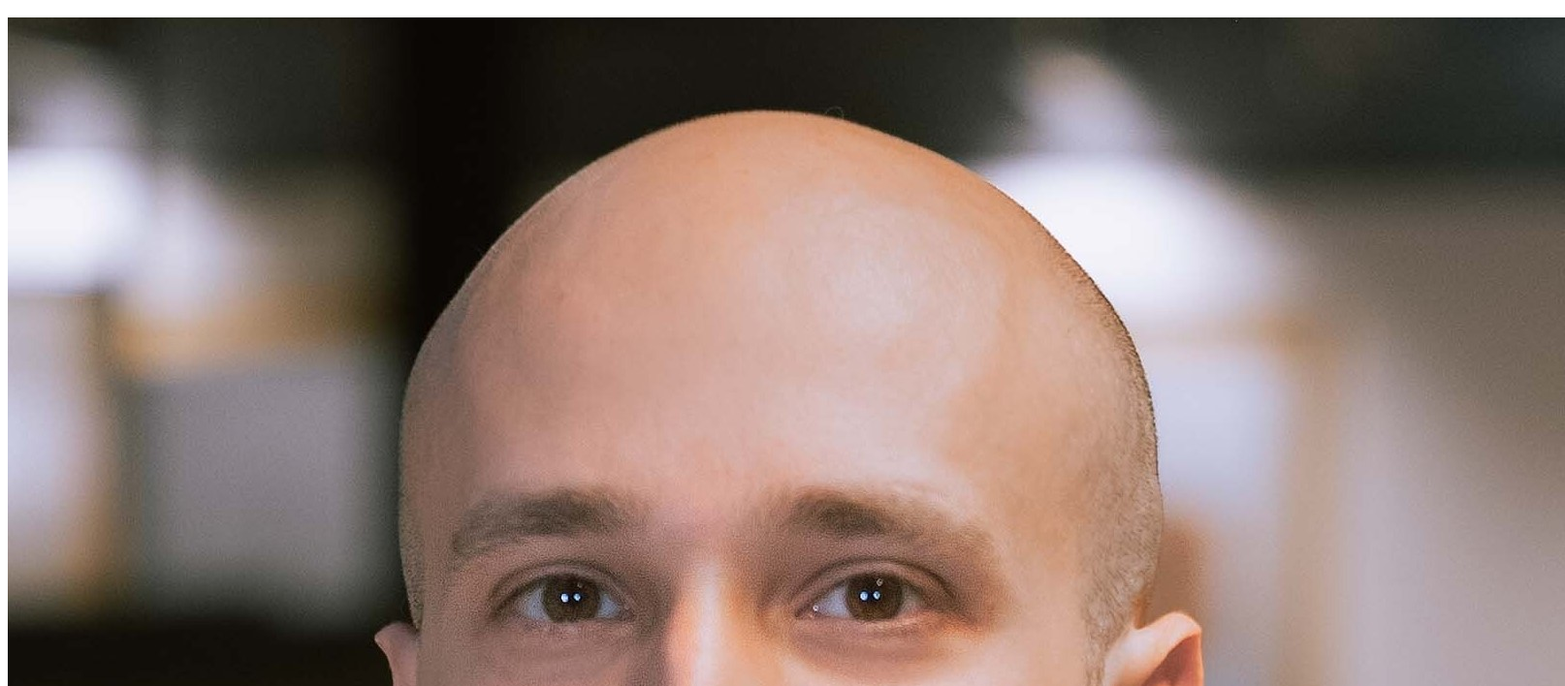
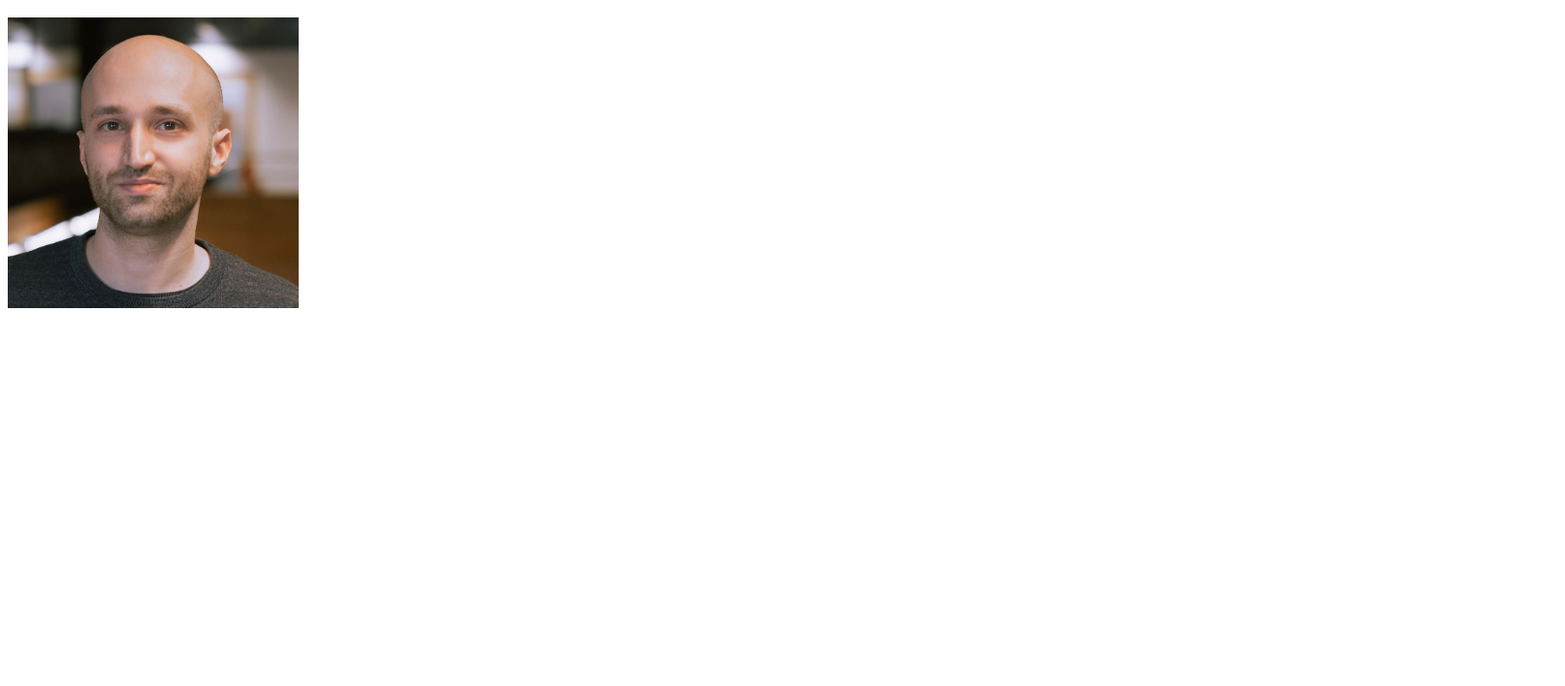
Before and after one commit to ionvirtaci/abraxis90.github.io, a plain HTML site: page index.html in a window 1280 px wide. Shown: the part 48-756 px from the top of the page at 97% size, 1614 px wide, since content can reach past the window. Drawn offline with Linux system fonts and the light colour scheme.

Commit message:
Update index.html

```diff
--- a/index.html
+++ b/index.html
@@ -1,4 +1,4 @@
 <html>
     <h1>Ion's Portfolio</h1>
-    <img src="./DSCF2440-Ion-WebRes.jpg"/>
+    <img src="./DSCF2440-Ion-WebRes.jpg" style="width: 300px; height: 300px;"/>
 </html>
```
